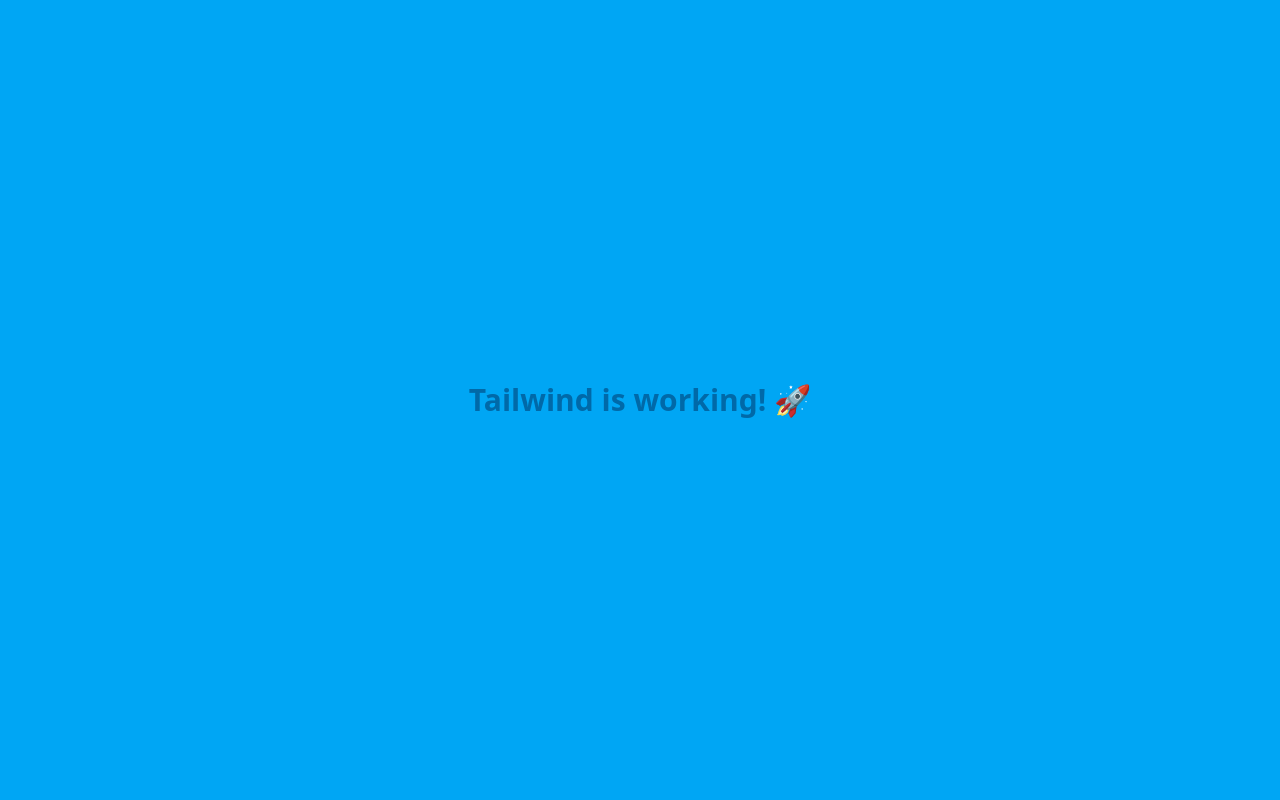
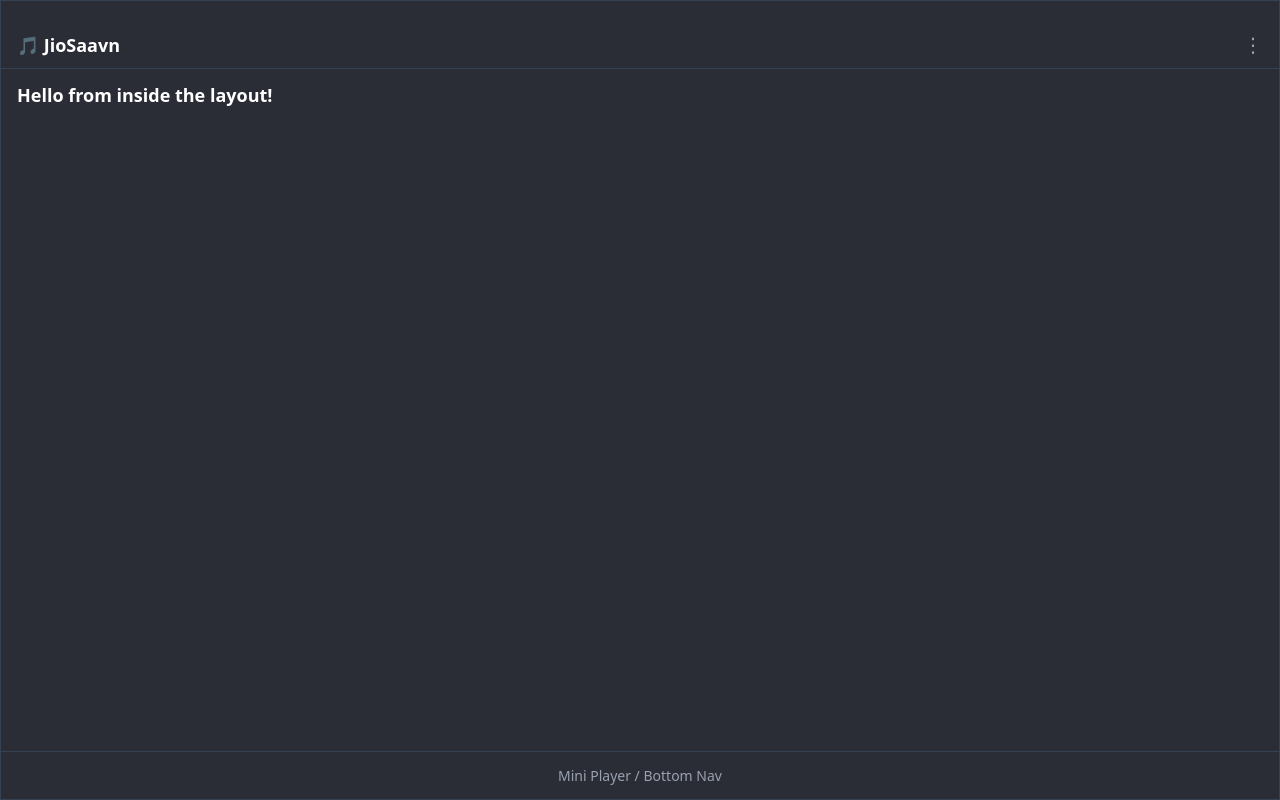
Before and after one commit to 0010000100100001/locomotion, a React (Vite) app in the folder frontend/: page / in a window 1280 px wide. Built offline with nearby package versions, Linux system fonts and the light colour scheme.

Commit message:
mock layout

```diff
--- a/frontend/src/App.jsx
+++ b/frontend/src/App.jsx
@@ -1,9 +1,11 @@
+import MockAppLayout from "./layout/MockAppLayout";
+
 export default function App() {
   return (
-    <div className="h-screen bg-sky-500 flex items-center justify-center">
-      <h1 className="text-3xl font-bold text-sky-700">
-        Tailwind is working! 🚀
-      </h1>
-    </div>
+    <MockAppLayout>
+      <div className="text-white text-lg font-bold">
+        Hello from inside the layout!
+      </div>
+    </MockAppLayout>
   );
 }
--- /dev/null
+++ b/frontend/src/layout/MockAppLayout.jsx
@@ -0,0 +1,24 @@
+export default function MockAppLayout({ children }) {
+  return (
+    <div className="w-full h-screen mx-auto bg-[#2b2d36] text-white flex flex-col shadow-xl border border-gray-700 overflow-hidden">
+      {/* Status Bar */}
+      <div className="h-5 bg-[#2b2d36]" />
+
+      {/* Top Header */}
+      <div className="h-12 px-4 flex items-center justify-between border-b border-gray-700">
+        <div className="text-lg font-semibold">🎵 JioSaavn</div>
+        <div className="text-xl text-gray-400">⋮</div>
+      </div>
+
+      {/* Scrollable Content Area */}
+      <div className="flex-1 overflow-y-auto px-4 py-3 space-y-4">
+        {children}
+      </div>
+
+      {/* Footer (Optional) */}
+      <div className="h-12 flex items-center justify-center text-sm text-gray-400 border-t border-gray-700">
+        Mini Player / Bottom Nav
+      </div>
+    </div>
+  );
+}
```
